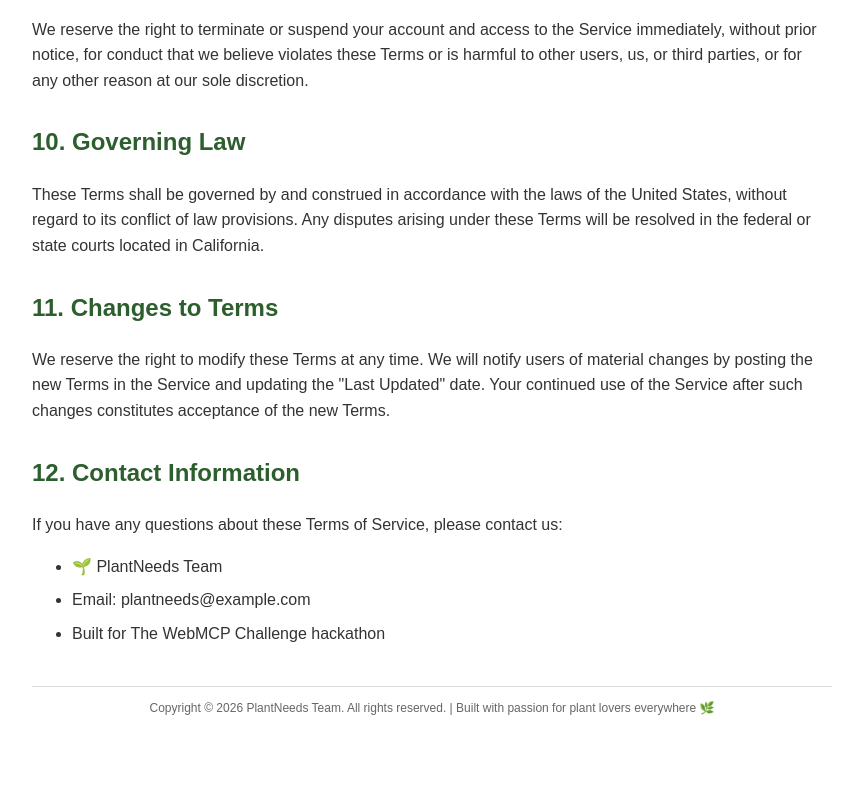
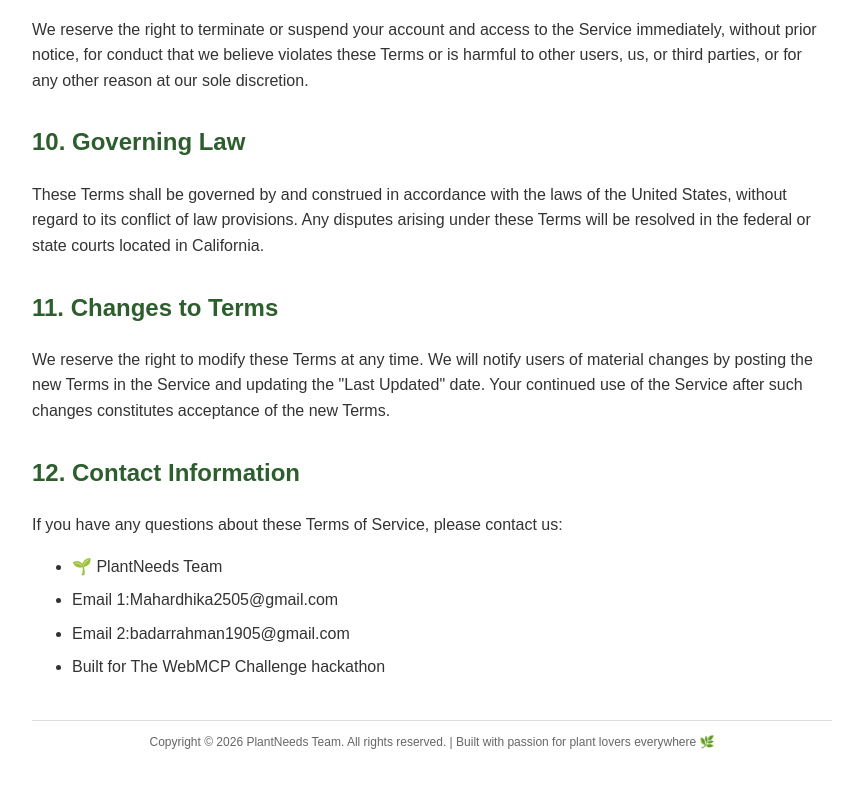
Before and after one commit to dragonsterm/PlantNeeds, a plain HTML site: page public/terms-of-service.html in a window 1280 px wide. Shown: the part 2686-3473 px from the top of the page, without its empty margins (208-1071 px from the left). Drawn offline with Linux system fonts and the light colour scheme.

Commit message:
update email

```diff
--- a/public/terms-of-service.html
+++ b/public/terms-of-service.html
@@ -108,7 +108,8 @@
     <p>If you have any questions about these Terms of Service, please contact us:</p>
     <ul>
         <li>🌱 PlantNeeds Team</li>
-        <li>Email: plantneeds@example.com</li>
+        <li>Email 1:Mahardhika2505@gmail.com</li>
+        <li>Email 2:badarrahman1905@gmail.com</li>
         <li>Built for The WebMCP Challenge hackathon</li>
     </ul>
 
```
